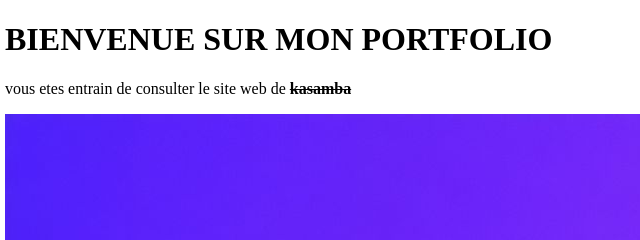
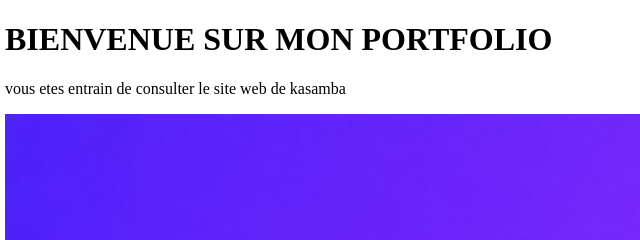
Before and after one commit to nathankasamba-svg/mon_portofoio_2026, a plain HTML site: page index.html in a window 1280 px wide. Shown: the top 240 px of the page, 3-643 px from the left. Drawn offline with Linux system fonts and the light colour scheme.

Commit message:
initialisation du projet

```diff
--- a/index.html
+++ b/index.html
@@ -8,7 +8,7 @@
 <body>
     <h1>BIENVENUE SUR MON PORTFOLIO</h1>
     <P>
-        vous etes entrain de consulter le site web de <s><b>kasamba</b></s>
+        vous etes entrain de consulter le site web de kasamba
     </P>
     <img src="image/robbie-lens.png" alt="une image d'une fille">
 </body>
```
